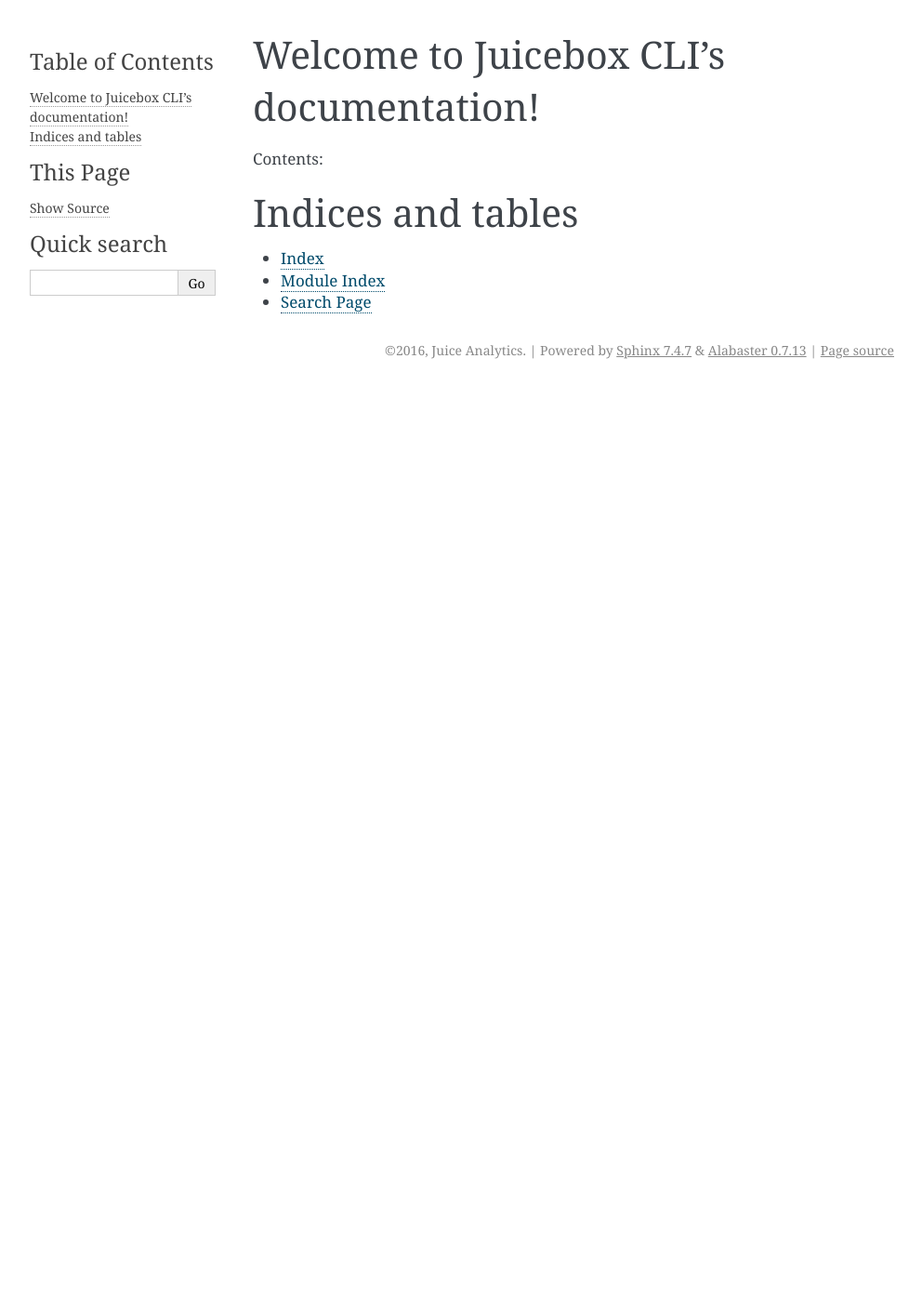
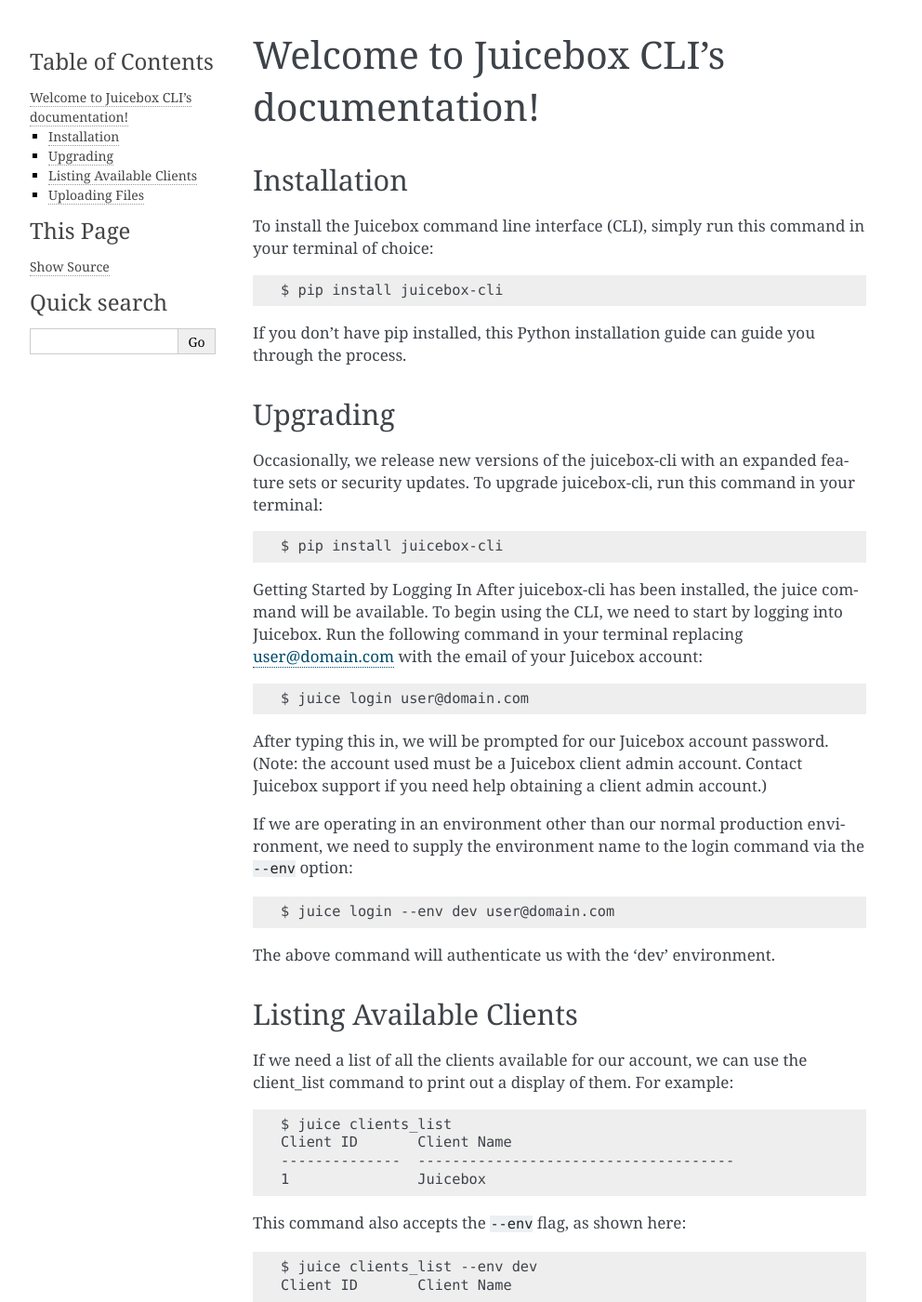
Before and after one commit to juiceinc/juicebox-cli, a Sphinx documentation site: the page built from docs/source/index.rst, in a window 1280 px wide and 1400 px high. Shown: the whole window at 93% size, without its empty margins (148-1140 px from the left). Built offline with Sphinx 7.4.7, drawn with Linux system fonts in a browser that asks for light colours; formulas are drawn with MathJax 3; some of the changed text lies outside the part shown.

Commit message:
Updating Docs
Signed-off-by: Jason Myers <jason@jasonamyers.com>

```diff
--- a/docs/source/conf.py
+++ b/docs/source/conf.py
@@ -65,9 +65,9 @@
 # built documents.
 #
 # The short X.Y version.
-version = '0.1.2'
+version = '1.0.0'
 # The full version, including alpha/beta/rc tags.
-release = '0.1.2'
+release = '1.0.0'
 
 # The language for content autogenerated by Sphinx. Refer to documentation
 # for a list of supported languages.
--- a/docs/source/index.rst
+++ b/docs/source/index.rst
@@ -6,16 +6,74 @@
 Welcome to Juicebox CLI's documentation!
 ========================================
 
-Contents:
+Installation
+------------
 
-.. toctree::
-   :maxdepth: 2
+To install the Juicebox command line interface (CLI), simply run this command in your terminal of choice::
+
+    $ pip install juicebox-cli
+
+If you don't have pip installed, this Python installation guide can guide you through the process.
+
+Upgrading
+---------
+
+Occasionally, we release new versions of the juicebox-cli with an expanded feature sets or security updates. To upgrade juicebox-cli, run this command in your terminal::
+
+    $ pip install juicebox-cli
+
+Getting Started by Logging In
+After juicebox-cli has been installed, the juice command will be available. To begin using the CLI, we need to start by logging into Juicebox. Run the following command in your terminal replacing user@domain.com with the email of your Juicebox account::
+
+    $ juice login user@domain.com
+
+After typing this in, we will be prompted for our Juicebox account password. (Note: the account used must be a Juicebox client admin account. Contact Juicebox support if you need help obtaining a client admin account.)
+
+If we are operating in an environment other than our normal production environment, we need to supply the environment name to the login command via the ``--env`` option::
+
+    $ juice login --env dev user@domain.com
+
+The above command will authenticate us with the 'dev' environment.
+
+Listing Available Clients
+-------------------------
+
+If we need a list of all the clients available for our account, we can use the client_list command to print out a display of them. For example::
 
 
+    $ juice clients_list
+    Client ID       Client Name
+    --------------  -------------------------------------
+    1               Juicebox
 
-Indices and tables
-==================
+This command also accepts the ``--env`` flag, as shown here::
 
-* :ref:`genindex`
-* :ref:`modindex`
-* :ref:`search`
+    $ juice clients_list --env dev
+    Client ID       Client Name
+    --------------  -------------------------------------
+    1               Juicebox
+
+Uploading Files
+---------------
+
+To upload files for use in ETL or User account creation, we use the upload command. The upload command accepts multiple arguments that can be file or directory names. If a directory is supplied, it will upload all the files in the directory. Let's look at some examples:
+
+In its simplest from it only requires a filename, as shown here::
+
+    $ juice upload records.csv
+
+If we wanted to upload multiple files, we could do the following::
+
+    $ juice upload records.csv clients.csv more_data.csv
+
+If we wanted to upload all the files in the data directory we would issue the following command::
+
+    $ juice upload data
+
+The upload command also accepts the ``--env flag``, as shown here::
+
+    $ juice upload --env dev records.csv
+
+Finally, if we have access to multiple clients, we can use the ``--client`` option with a client identifier from the clients_list command to upload a file for a specific client. If you don't pass a client idea, it uses the lowest client identifier you have access too. Here is an example using the ``--client`` option::
+
+    $ juice upload --env dev --client 1 records.csv
```
